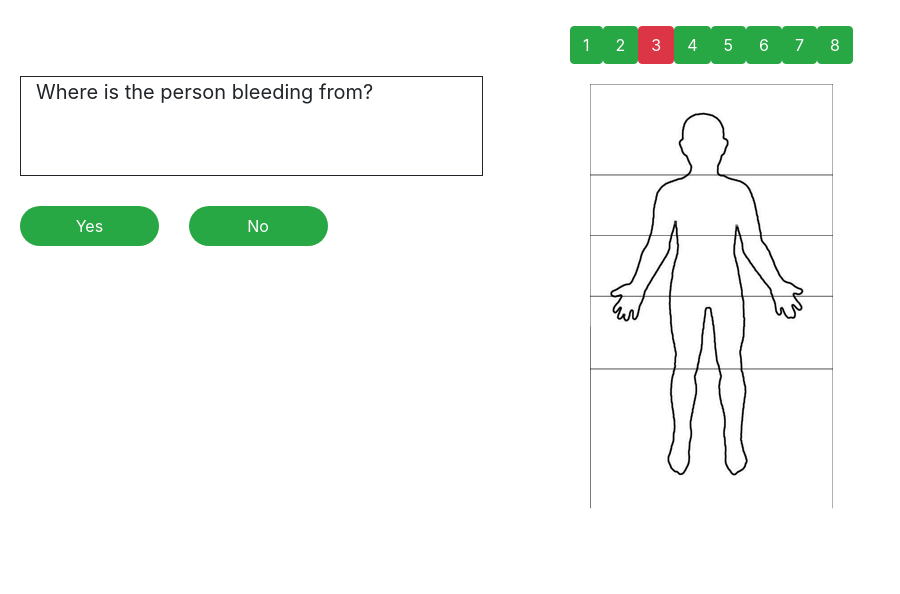
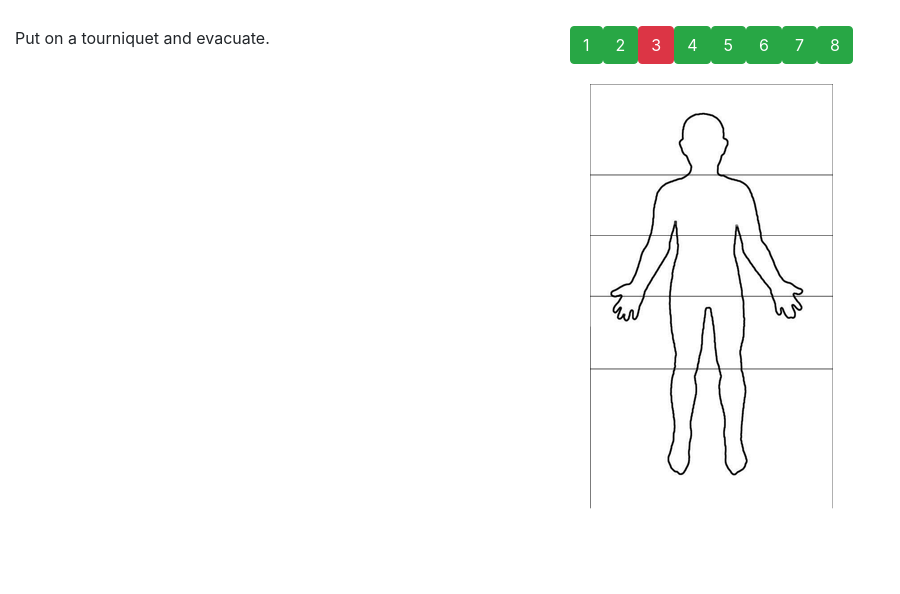
Before and after one commit to KaptenTiiguDev/uniform, a Flask app: page / in a window 1280 px wide. Shown: the top 594 px of the page, without its empty margins (0-900 px from the left). Run offline with Flask 2, Linux system fonts and the light colour scheme; some libraries are stand-ins or nearby versions.

Commit message:
added advice

```diff
--- /dev/null
+++ b/data/advice.json
@@ -0,0 +1,4 @@
+{
+    "a1": ["","Put on a tourniquet and evacuate.","Leave to die."],
+    "a2":["","Put on a tourniquet and evacuate.","Leave to die."]
+}
--- a/server.py
+++ b/server.py
@@ -19,6 +19,17 @@ def getInjuries():
     #1 = bleeding, 2 = missing limb
     fakeInjury = {'no':'a1','inj':1}
     return jsonify(fakeInjury)
+
+ #@app.route("/advice/", methods=['GET','POST'])
+@app.route("/advice/", methods=['GET','POST'])
+def getAdvice():
+ 	arg = json.loads(request.args.get('st'))
+ 	no = arg['no']
+ 	inj = arg['inj']
+ 	with open("data/advice.json", "r") as read_file:
+ 		data = json.load(read_file)
+ 		return data[no][inj]
+ 	return None
 
 def getQuestion():
     with open("data/questions.json", "r") as read_file:
--- a/templates/index.html
+++ b/templates/index.html
@@ -13,13 +13,13 @@
 </head>
 <body>
 <divi class="container row" style="padding-top:2%">
-    <div class="firstBlock col-lg-6">
-        <div class="questions row">
+    <div id="advice" class="firstBlock col-lg-6">
+<!--         <div class="questions row" style="display:none;">
             <div class="question col-md-10">{{question}}</div>
             {% for answer in answers %}
             <div class="questionAnswer col-md-3">{{answer}}</div>
             {% endfor %}
-        </div>
+        </div> -->
     </div>
     <div class="secondBlock col-lg-6">
         <div class="row">
@@ -36,18 +36,29 @@
 </divi>
 </body>
 <script>
-    //function getMemberStatus(){
+    function getMedAdvice(st){
         $.ajax({
             type:"POST",
-            url: "http://localhost:5000/injuries",
+            url: "http://localhost:5000/advice/?st="+JSON.stringify(st),
             success: function(data) {
-                //alert(JSON.stringify(data));
+                var advice = document.getElementById("advice");
+                advice.innerHTML = '<p>' + data + '</p>';
             },
             error: function(jqXHR, textStatus, errorThrown) {
                                     //alert(jqXHR.status);
             }
         });
-    //}
+    }
+    $.ajax({
+            type:"POST",
+            url: "http://localhost:5000/injuries",
+            success: function(data) {
+                advice = getMedAdvice(data);
+            },
+            error: function(jqXHR, textStatus, errorThrown) {
+                                    //alert(jqXHR.status);
+            }
+    });
 
 
     var canvas = document.getElementById("canvas");
```
